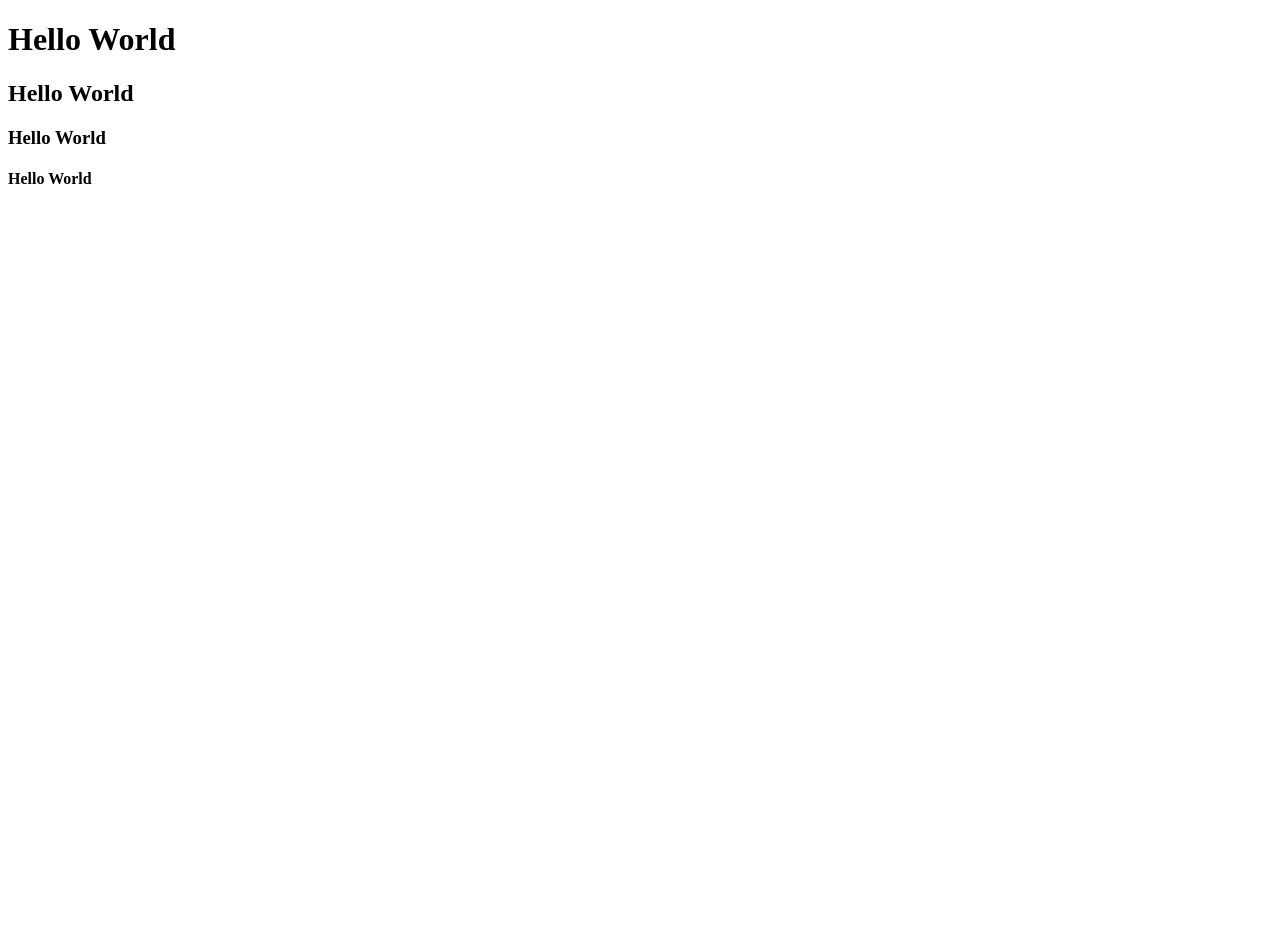
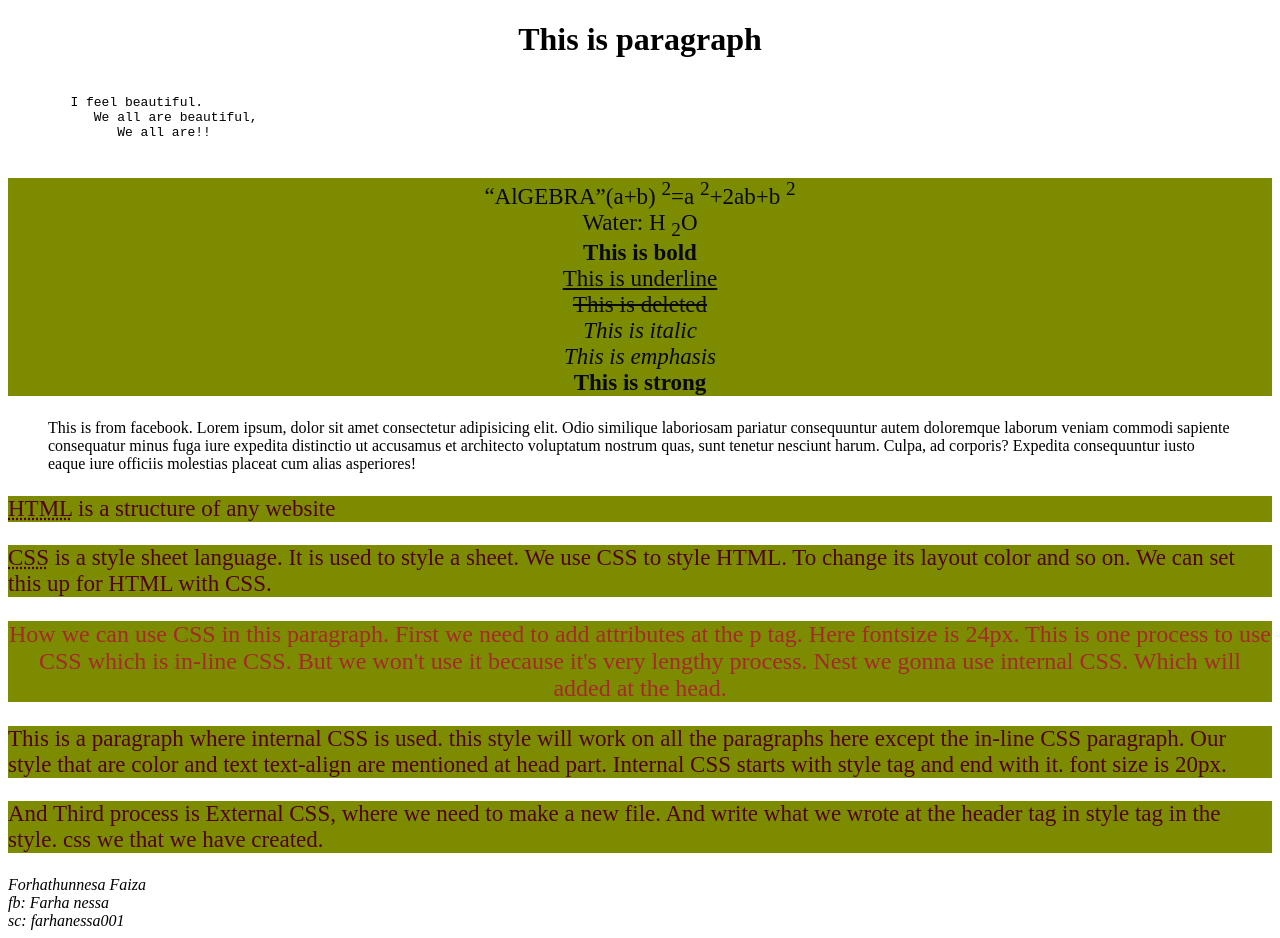
Before and after one commit to farhafaiza/My-HTML-Learning, a plain HTML site: page index.html in a window 1280 px wide. Before the commit the page ends 800 px from the top, so only its background shows below. Drawn offline with Linux system fonts and the light colour scheme.

Commit message:
External CSS

```diff
--- a/index.html
+++ b/index.html
@@ -4,14 +4,58 @@
     <meta charset="UTF-8">
     <meta http-equiv="X-UA-Compatible" content="IE=edge">
     <meta name="viewport" content="width=device-width, initial-scale=1.0">
-    <title>Document</title>
+    <title>My HTML learning website</title>
+    <style>
+        p{
+            color: darkblue;
+            text-align: left;
+            font-size: 20px;
+        }
+    </style>
+    <link rel="stylesheet" href="style.css">
 </head>
-<body>
-    <h1>Hello World</h1>
-    <h2>Hello World</h2>
-    <h3>Hello World</h3>
-    <h4>Hello World</h4>
+<body> <h1 style="text-align: center;">This is paragraph</h1>
+    <!-- pre tag for exact spacing -->
+    <pre>
+        I feel beautiful.
+           We all are beautiful,
+              We all are!!
+    </pre>
+    <!-- hr tag for horizontal line -->
+    <!-- style to change color -->
+    <!-- q for quotation -->
+    <p style="color: rgb(10, 9, 9); text-align: center;">
+    <q>AlGEBRA</q>(a+b) <sup>2</sup>=a <sup>2</sup>+2ab+b <sup>2</sup> <br>
+    Water: H <sub>2</sub>O <br>
+    <b>This is bold</b> <br>
+    <u>This is underline</u> <br>
+    <del>This is deleted</del> <br>
+    <i>This is italic</i> <br>
+    <em>This is emphasis</em> <br>
+    <strong>This is strong</strong><br>
+    <!-- blockquote tag to write something from a site -->
+    <!-- Alt+Z -->
+    <blockquote cite="facebook.com">This is from facebook.
+         Lorem ipsum, dolor sit amet consectetur adipisicing elit. Odio similique laboriosam pariatur consequuntur autem doloremque laborum veniam commodi sapiente consequatur minus fuga iure expedita distinctio ut accusamus et architecto voluptatum nostrum quas, sunt tenetur nesciunt harum. Culpa, ad corporis? Expedita consequuntur iusto eaque iure officiis molestias placeat cum alias asperiores!</blockquote>
+         <!-- Ctrl+/ for comment -->
+
+    </p>
+    <p><abbr title="Hyper Text Maekup Language">HTML</abbr> is a structure of any website</p>
+    <p><abbr title="Cascading Style Sheet">CSS</abbr> is a style sheet language. It is used to style a sheet. We use CSS to style HTML. To change its layout color and so on. We can set this up for HTML with CSS.</p>
+    <!-- CSS -->
+    <!-- In-line CSS -->
+    <p style="color: brown; text-align: center; font-size: 24px;">How we can use CSS in this paragraph. First we need to add attributes at the p tag. Here fontsize is 24px. This is one process to use CSS which is in-line CSS. But we won't use it because it's very lengthy process. Nest we gonna use internal CSS. Which will added at the head.</p>
+    <!-- Internal CSS -->
+    <p>This is a paragraph where internal CSS is used. this style will work on all the paragraphs here except the in-line CSS paragraph. Our style that are color and text text-align are mentioned at head part. Internal CSS starts with style tag and end with it. font size is 20px.</p>
+    <!-- External CSS -->
+    <p>And Third process is External CSS, where we need to make a new file. And write what we wrote at the header tag in style tag in the style. css we that we have created.</p>
 
 
+
+    <address>
+        Forhathunnesa Faiza <br>
+        fb: Farha nessa <br>
+        sc: farhanessa001
+    </address>
 </body>
 </html>
--- /dev/null
+++ b/style.css
@@ -0,0 +1,5 @@
+p{
+    color: rgb(80, 4, 19);
+    font-size: 23px;
+    background-color: rgb(125, 139, 0);
+}
```
